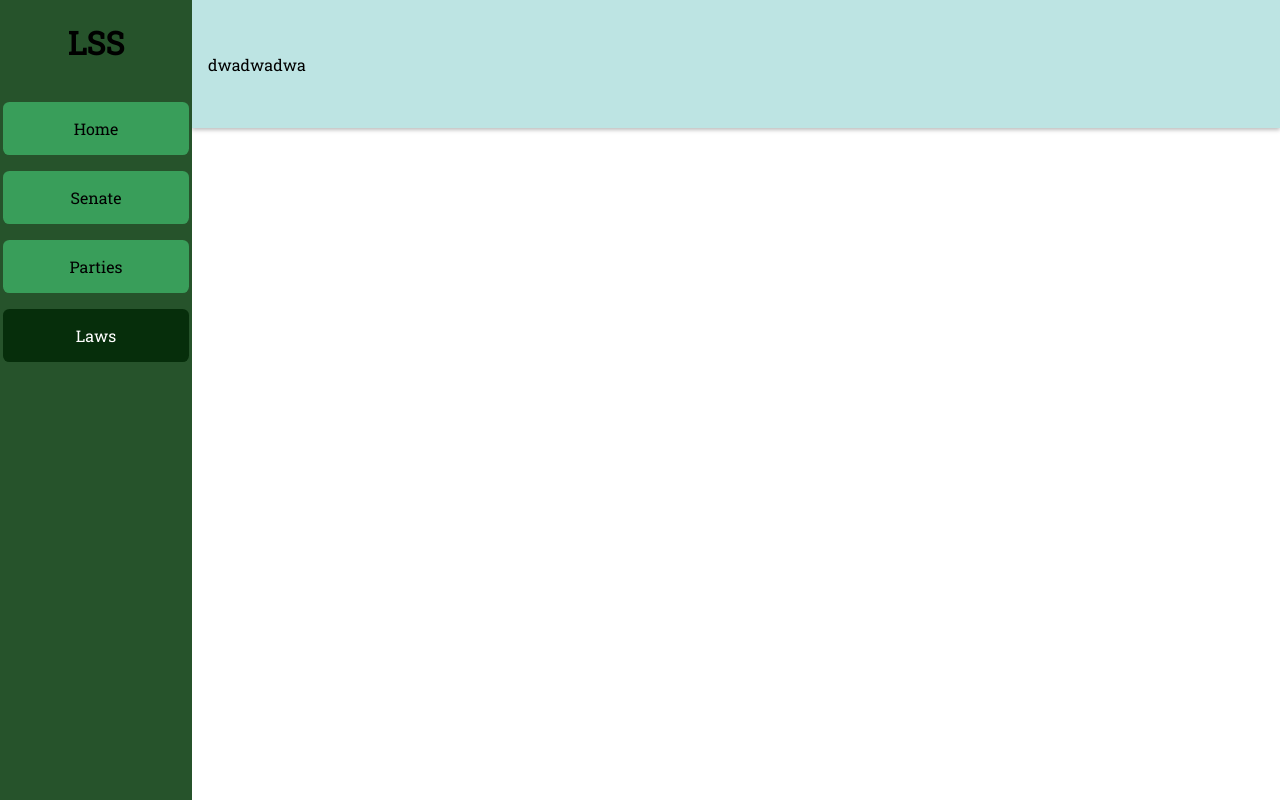
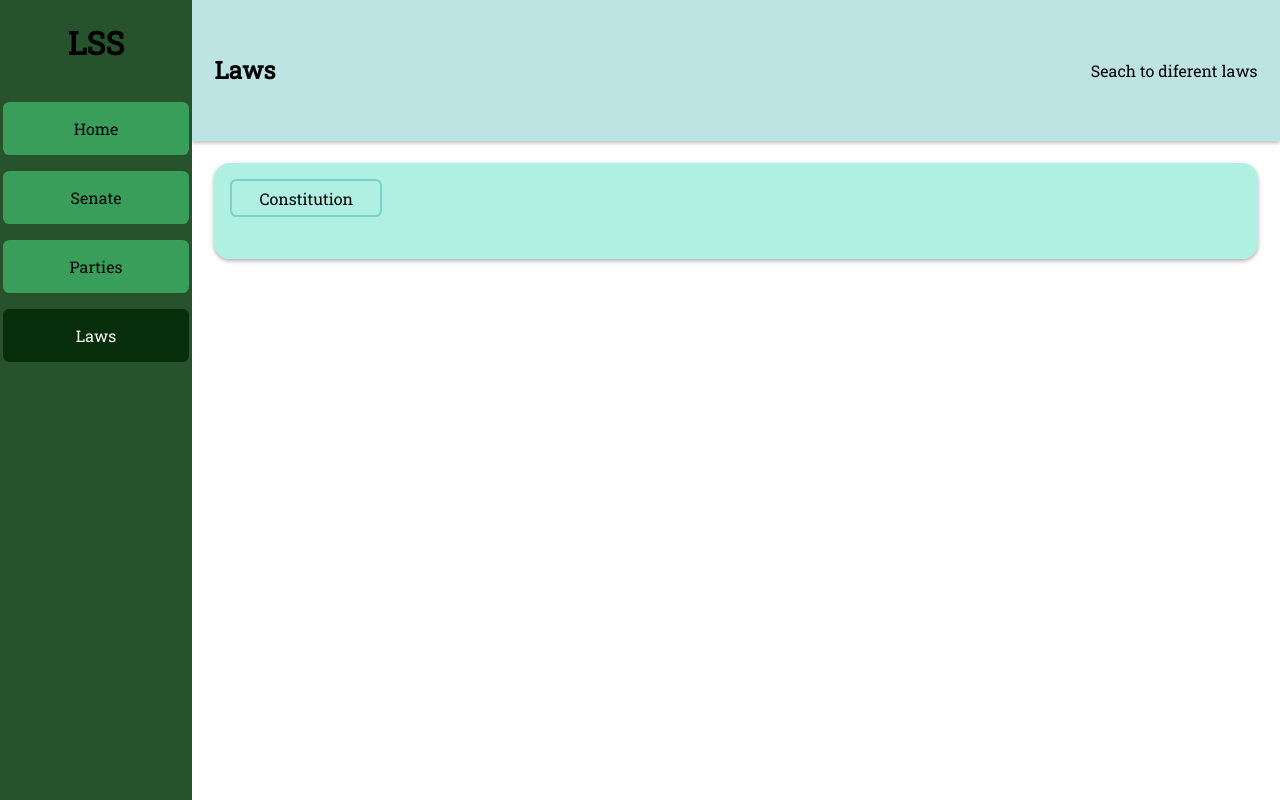
Before and after one commit to papiricoh/esx_justice, a Vue app: page / in a window 1280 px wide. Both pictures are taken after a click on the item "Laws". Built offline with nearby package versions, Linux system fonts and the light colour scheme.

Commit message:
added laws seccion

```diff
--- a/src/components/lawsPage.vue
+++ b/src/components/lawsPage.vue
@@ -27,7 +27,15 @@ export default {
 <template>
   <div>
     <div class="laws_header">
-      dwadwadwa
+      <h2>Laws</h2>
+      <p>Seach to diferent laws</p>
+    </div>
+    <div class="laws_body">
+      <div class="laws_seccion">
+        <div class="laws_seccion_menu">
+          <button>Constitution</button>
+        </div>
+      </div>
     </div>
   </div>
 </template>
--- a/src/css/index.css
+++ b/src/css/index.css
@@ -412,8 +412,33 @@ button:active {
     display: flex;
     align-items: center;
     justify-content: space-between;
-    padding: 1rem;
+    padding: 1.4rem;
     height: 6rem;
     background-color: #5abcb966;
     box-shadow: 0 2px 4px rgba(0, 0, 0, 0.261);
 }
+
+.laws_body {
+    padding: 1.4rem;
+    display: flex;
+    flex-direction: column;
+    align-items: stretch;
+}
+
+.laws_seccion {
+    border-radius: 1rem;
+    min-height: 4rem;
+    padding: 1rem;
+    background-color: #63e2c683;
+    box-shadow: 0 2px 4px rgba(0, 0, 0, 0.322);
+    display: flex;
+    align-items: stretch;
+}
+
+.laws_seccion_menu {
+    width: 15%;
+    display: flex;
+    flex-direction: column;
+    align-items: stretch;
+    gap: 1rem;
+}
```
